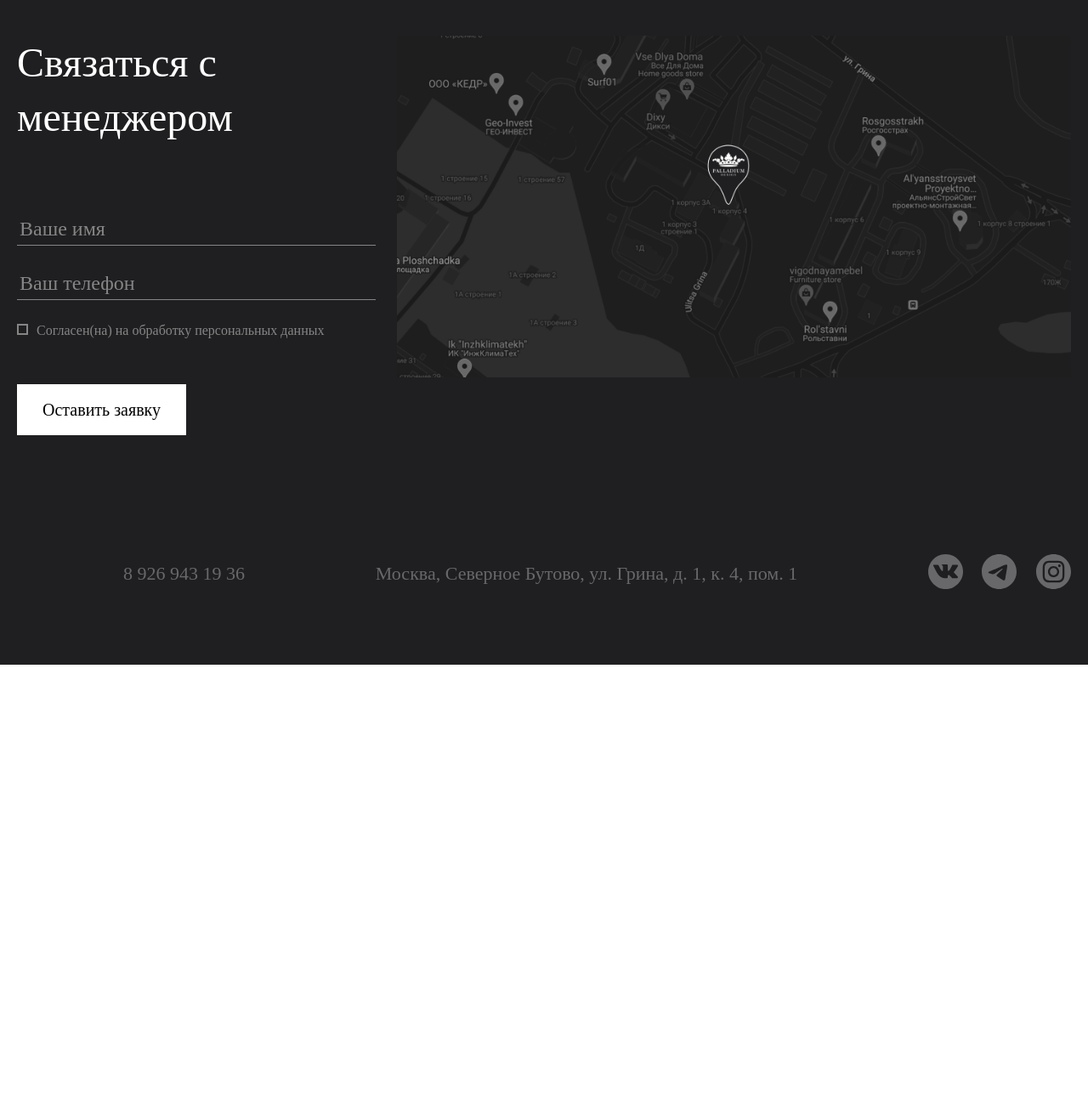
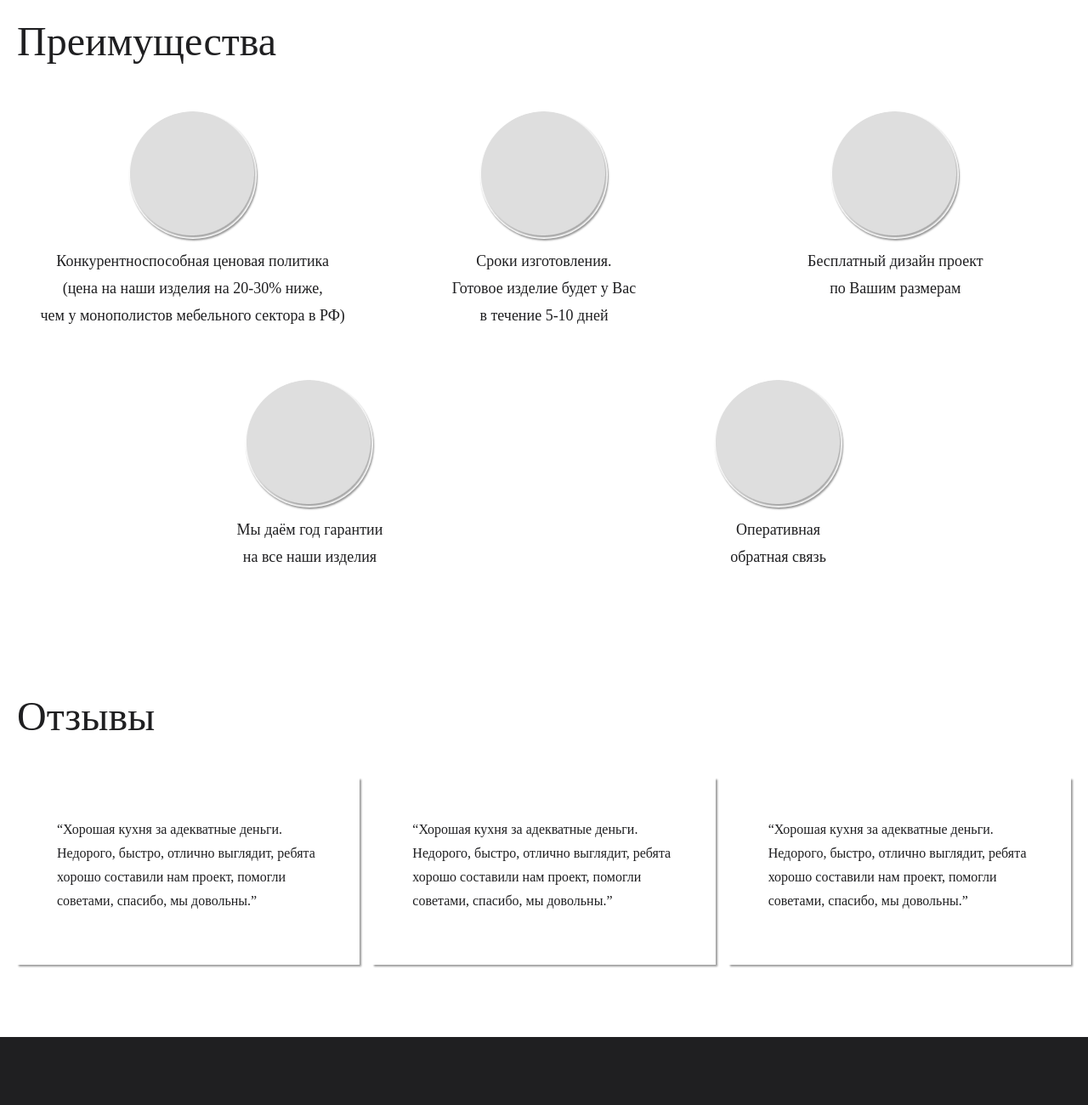
Before and after one commit to dmsk01/palladium, a website built with webpack: page src/index.html in a window 1280 px wide. Shown: the part 1760-3060 px from the top of the page at 85% size. Before the commit the page ends 2542 px from the top, so only its background shows below. Built offline with nearby package versions, Linux system fonts and the light colour scheme; files whose address does not match are found by name.

Commit message:
added footer adaptive and reviews section

```diff
--- /dev/null
+++ b/src/html/_advantages.htm
@@ -0,0 +1,54 @@
+<section class="advantages">
+  <div class="advantages__container">
+    <h2 class="advantages__title title">Преимущества</h2>
+    <ul class="advantages__row">
+      <li class="advantages__item item-advantage">
+        <div class="item-advantage__image">
+          <img src="@img/adv.png" alt="Advantage picture">
+        </div>
+        <pre class="item-advantage__description">
+          Конкурентноспособная ценовая политика
+          (цена на наши изделия на 20-30% ниже,
+          чем у монополистов мебельного сектора в РФ)
+        </pre>
+      </li>
+      <li class="advantages__item item-advantage">
+        <div class="item-advantage__image">
+          <img src="@img/adv.png" alt="Advantage picture">
+        </div>
+        <pre class="item-advantage__description">
+          Сроки изготовления.
+          Готовое изделие будет у Вас
+          в течение 5-10 дней
+        </pre>
+      </li>
+      <li class="advantages__item item-advantage">
+        <div class="item-advantage__image">
+          <img src="@img/adv.png" alt="Advantage picture">
+        </div>
+        <pre class="item-advantage__description">
+          Бесплатный дизайн проект
+          по Вашим размерам
+        </pre>
+      </li>
+      <li class="advantages__item item-advantage">
+        <div class="item-advantage__image">
+          <img src="@img/adv.png" alt="Advantage picture">
+        </div>
+        <pre class="item-advantage__description">
+          Мы даём год гарантии
+          на все наши изделия
+        </pre>
+      </li>
+      <li class="advantages__item item-advantage">
+        <div class="item-advantage__image">
+          <img src="@img/adv.png" alt="Advantage picture">
+        </div>
+        <pre class="item-advantage__description">
+          Оперативная
+          обратная связь
+        </pre>
+      </li>
+    </ul>
+  </div>
+</section>
--- /dev/null
+++ b/src/html/_reviews.htm
@@ -0,0 +1,25 @@
+<section class="reviews">
+  <div class="reviews__container">
+    <h2 class="reviews__title title">Отзывы</h2>
+    <ul class="reviews__body">
+      <li class="reviews__item item-reviews">
+        <p class="item-reviews__text">
+          “Хорошая кухня за адекватные деньги. Недорого, быстро, отлично выглядит, ребята хорошо составили нам проект,
+          помогли советами, спасибо, мы довольны.”
+        </p>
+      </li>
+      <li class="reviews__item item-reviews">
+        <p class="item-reviews__text">
+          “Хорошая кухня за адекватные деньги. Недорого, быстро, отлично выглядит, ребята хорошо составили нам проект,
+          помогли советами, спасибо, мы довольны.”
+        </p>
+      </li>
+      <li class="reviews__item item-reviews">
+        <p class="item-reviews__text">
+          “Хорошая кухня за адекватные деньги. Недорого, быстро, отлично выглядит, ребята хорошо составили нам проект,
+          помогли советами, спасибо, мы довольны.”
+        </p>
+      </li>
+    </ul>
+  </div>
+</section>
--- a/src/index.html
+++ b/src/index.html
@@ -10,6 +10,8 @@
 		<main class="page">
 			@@include('html/_hero.htm',{})
 			@@include('html/_about.htm',{})
+			@@include('html/_advantages.htm',{})
+			@@include('html/_reviews.htm',{})
 		</main>
 		@@include('html/_footer.htm',{})
 	</div>
--- a/src/scss/base/forms/checkbox.scss
+++ b/src/scss/base/forms/checkbox.scss
@@ -39,5 +39,9 @@
   &__text {
     font-size: 16px;
     line-height: math.div(21, 16);
+    @media (max-width: $mobileSmall) {
+      font-size: 10px;
+      line-height: math.div(13, 10);
+    }
   }
 }
--- a/src/scss/base/forms/input.scss
+++ b/src/scss/base/forms/input.scss
@@ -25,9 +25,17 @@ textarea {
     @media (max-width: $mobile) {
       font-size: 18px;
     }
+    @media (max-width: $mobileSmall) {
+      font-size: 16px;
+      line-height: math.div(21, 16);
+    }
   }
   @media (max-width: $mobile) {
     font-size: 18px;
+  }
+  @media (max-width: $mobileSmall) {
+    font-size: 16px;
+    line-height: math.div(21, 16);
   }
   &._focus {
   }
--- a/src/scss/common.scss
+++ b/src/scss/common.scss
@@ -40,7 +40,7 @@
     line-height: 43px;
   }
   @media (max-width: $mobileSmall) {
-    font-size: 25px;
+    font-size: 24px;
     line-height: 33px;
   }
 }
--- a/src/scss/footer.scss
+++ b/src/scss/footer.scss
@@ -10,17 +10,23 @@
 
   &__inner {
     margin-bottom: 60px;
-    @media (min-width: $tablet) {
+    @media (min-width: 1200px) {
       display: flex;
       justify-content: space-between;
-      margin-bottom: 140px;
+      margin-bottom: 47px;
+    }
+    @media (max-width: $mobile) {
+      margin-bottom: 30px;
+    }
+    @media (max-width: $mobileSmall) {
+      margin-bottom: 20px;
     }
   }
 
   &__back-contact {
     margin-right: 25px;
-    @media (max-width: $tablet) {
-      margin-bottom: 40px;
+    @media (max-width: 1200px) {
+      margin-bottom: 50px;
       margin-right: 0;
     }
   }
@@ -28,23 +34,24 @@
   &__title {
     margin-bottom: 80px;
     @media (max-width: $mobile) {
-      font-size: 28px;
-      max-width: 80%;
       width: 100%;
       margin-bottom: 40px;
     }
   }
 
   &__form {
+    max-width: 500px;
+    width: 100%;
   }
 
   &__map {
     flex: 0 1 940px;
     max-width: 940px;
     width: 100%;
-    @media (max-width: $tablet) {
+    @media (max-width: 1200px) {
       flex: 1 1 100%;
       max-width: none;
+      text-align: center;
     }
   }
 
@@ -56,10 +63,14 @@
     width: 100%;
     margin-left: auto;
     @media (max-width: $tablet) {
+      flex-wrap: wrap;
+      & > *:not(:last-child) {
+        margin-bottom: 10px;
+      }
+    }
+    @media (max-width: 580px) {
       flex-direction: column;
-      & > *:not(:last-child) {
-        margin-bottom: 20px;
-      }
+      align-items: flex-start;
     }
   }
 
@@ -73,7 +84,10 @@
     font-size: 22px;
     line-height: math.div(29, 22);
     @media (max-width: $mobile) {
-      font-size: 16px;
+      font-size: 14px;
+    }
+    @media (max-width: $mobileSmall) {
+      font-size: 12px;
     }
   }
 
@@ -83,12 +97,16 @@
     font-size: 22px;
     line-height: math.div(29, 22);
     @media (max-width: $mobile) {
-      font-size: 16px;
-      max-width: 80%;
-      width: 100%;
+      font-size: 14px;
+    }
+    @media (max-width: $mobileSmall) {
+      font-size: 10px;
     }
   }
   &__social {
+    @media (max-width: $tablet) {
+      flex: 1 1 100%;
+    }
   }
 }
 .form {
--- a/src/scss/home.scss
+++ b/src/scss/home.scss
@@ -271,3 +271,141 @@
     }
   }
 }
+
+// Advantages section ========================================================================================================================================================
+
+.advantages {
+  padding: 60px 0 15px;
+  &__container {
+  }
+
+  &__title {
+    margin-bottom: 50px;
+  }
+
+  &__row {
+    display: flex;
+    flex-wrap: wrap;
+    justify-content: space-evenly;
+    @media (max-width: 1200px) {
+      margin: 0 -16px;
+    }
+  }
+
+  &__item {
+    flex: 0 1 33.33%;
+    margin-bottom: 60px;
+    @media (max-width: 1200px) {
+      padding: 0 16px;
+    }
+    @media (max-width: $mobile) {
+      flex: 0 1 50%;
+      &:nth-child(3) {
+        flex: 1 1 100%;
+      }
+    }
+    @media (max-width: 580px) {
+      flex: 1 1 100%;
+      margin-bottom: 20px;
+    }
+  }
+}
+
+.item-advantage {
+  display: flex;
+  flex-direction: column;
+  align-items: center;
+  text-align: center;
+  &__image {
+    margin-bottom: 10px;
+    width: 150px;
+    height: 150px;
+    border-radius: 50%;
+    overflow: hidden;
+    box-shadow: 1px 2px 2px rgba(0, 0, 0, 0.4);
+  }
+
+  &__description {
+    text-align: center;
+    white-space: pre-line;
+    font-family: "Roboto Slab", serif;
+    font-size: 18px;
+    line-height: math.div(32, 18);
+    @media (max-width: 1200px) {
+      font-size: 16px;
+      line-height: math.div(28, 16);
+      white-space: normal;
+    }
+    @media (max-width: $mobile) {
+      max-width: 298px;
+    }
+  }
+}
+
+// Reviews section ========================================================================================================================================================
+.reviews {
+  padding: 65px 0 85px;
+  &__container {
+  }
+
+  &__title {
+    margin-bottom: 50px;
+    @media (max-width: $pc) {
+      margin-bottom: 40px;
+    }
+    @media (max-width: $tablet) {
+      margin-bottom: 30px;
+    }
+    @media (max-width: $mobileSmall) {
+      margin-bottom: 15px;
+    }
+  }
+
+  &__body {
+    display: flex;
+    align-items: start;
+    justify-content: space-between;
+    @media (max-width: 580px) {
+      flex-wrap: wrap;
+    }
+  }
+
+  &__item {
+    flex: 0 1 452px;
+    &:not(:last-child) {
+      margin-right: 15px;
+    }
+    @media (max-width: $mobile) {
+      flex: 0 1 50%;
+      &:first-child {
+        display: none;
+      }
+    }
+    @media (max-width: 580px) {
+      &:first-child {
+        display: block;
+      }
+      flex: 1 1 100%;
+      &:not(:last-child) {
+        margin-right: 0;
+        margin-bottom: 10px;
+      }
+    }
+  }
+}
+
+.item-reviews {
+  padding: 47px 47px 61px;
+  box-shadow: 2px 2px 2px rgba(0, 0, 0, 0.4);
+  @media (max-width: 1200px) {
+    padding: 30px 7px;
+  }
+  &__text {
+    font-size: 18px;
+    line-height: math.div(32, 18);
+    @media (max-width: $pc) {
+      font-size: 16px;
+      line-height: math.div(28, 16);
+    }
+  }
+}
```
Also changed, not shown: src/img/adv.png (added).
